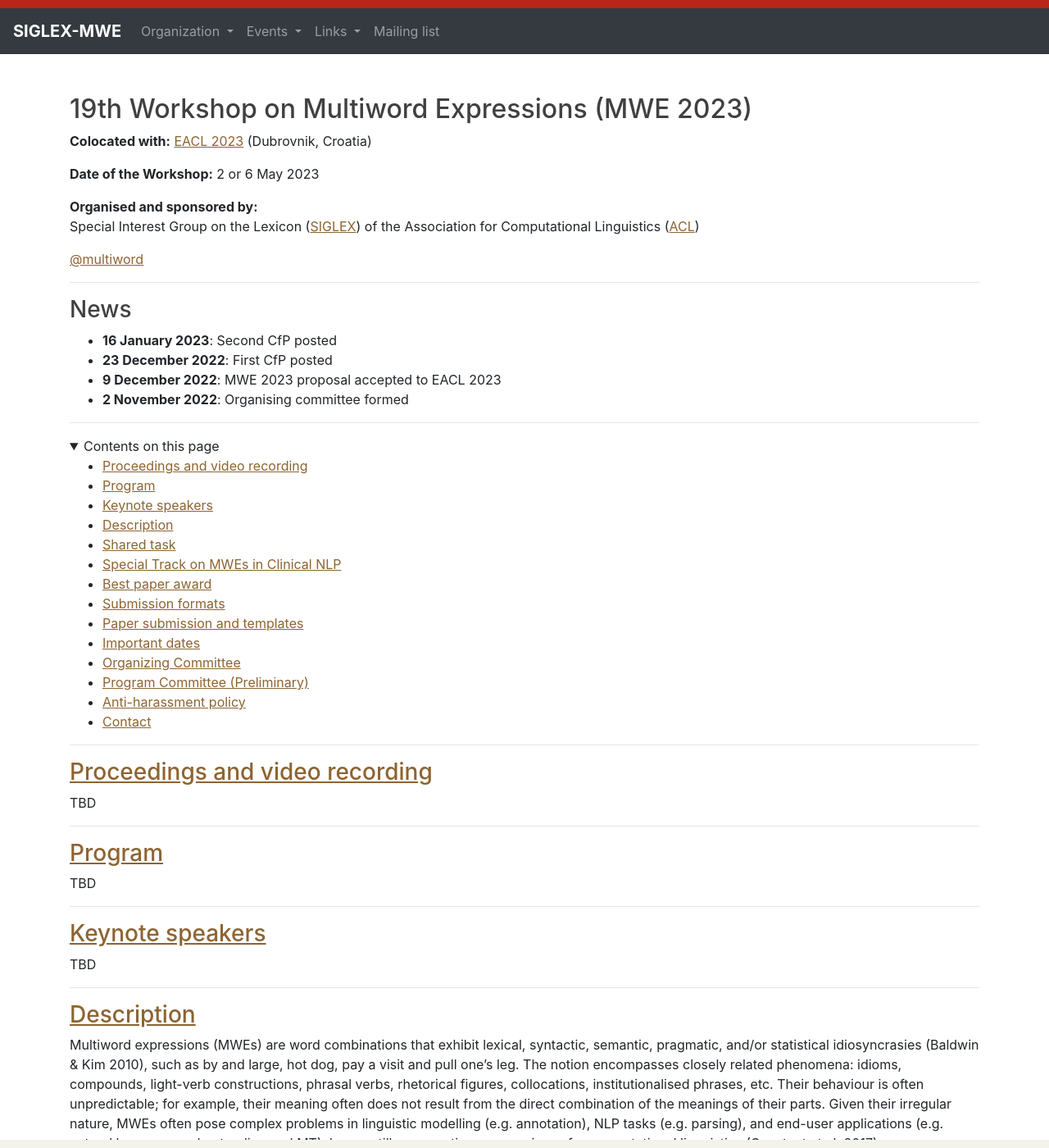
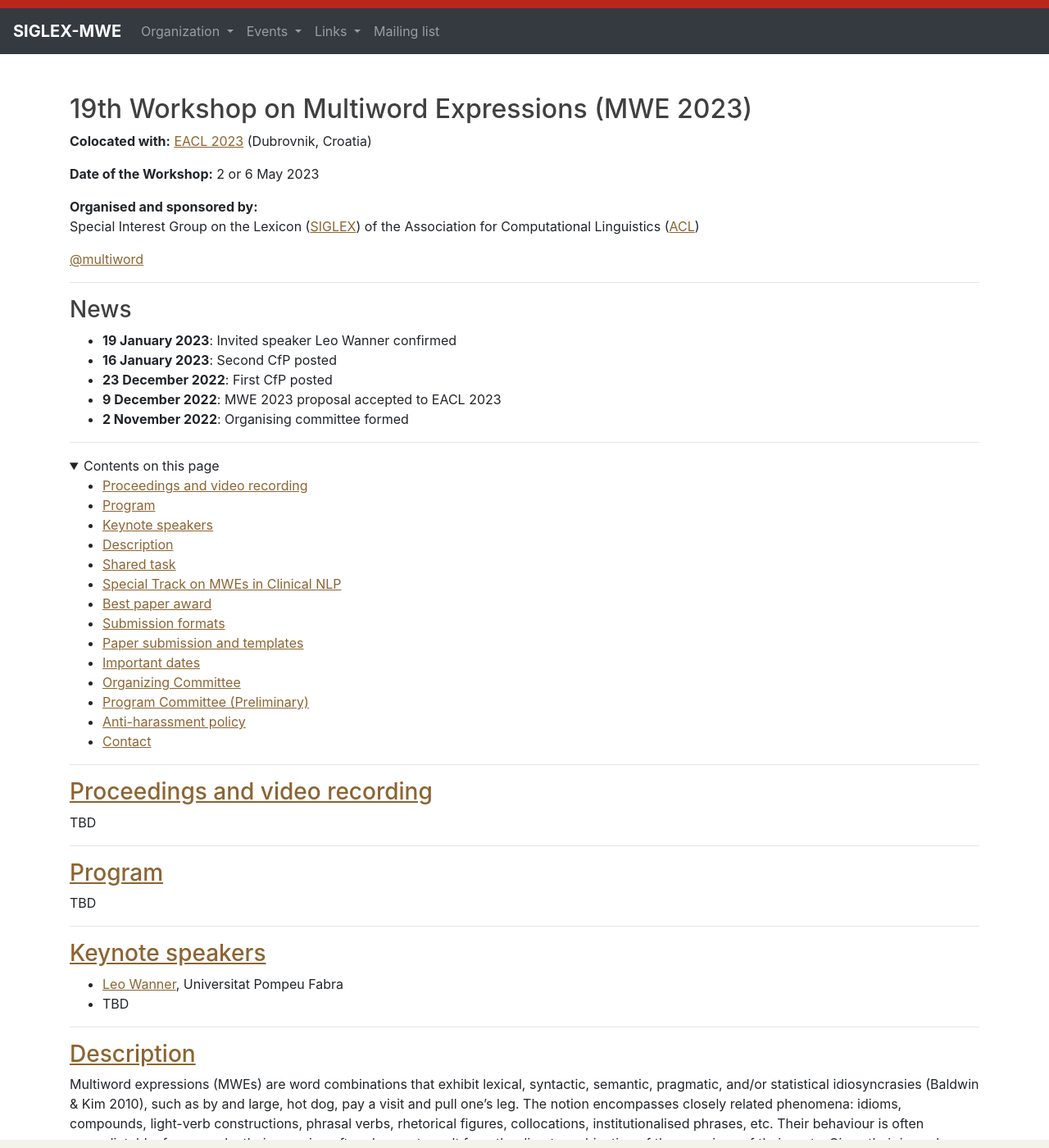
Before and after one commit to multiword/multiword.github.io, a Jekyll site: the page built from mwe2023/index.md, in a window 1280 px wide and 1400 px high. Shown: the whole window at 82% size. Built offline with Jekyll 4.4.1, drawn with Linux system fonts in a browser that asks for light colours; comment, search, counter and statistics services are not loaded.

Commit message:
Added first invited speaker

```diff
--- a/mwe2023/index.md
+++ b/mwe2023/index.md
@@ -30,6 +30,7 @@
 * **December 21, 2021**: First CFP posted.
 * **December 9, 2021**: MWE-2022 proposal accepted at LREC 2022.
 -->
+* **19 January 2023**: Invited speaker Leo Wanner confirmed
 * **16 January 2023**: Second CfP posted
 * **23 December 2022**: First CfP posted
 * **9 December 2022**: MWE 2023 proposal accepted to EACL 2023
@@ -77,7 +78,8 @@
 
 ### <a name="keynotes">Keynote speakers </a>
 
-TBD
+* [Leo Wanner](https://www.icrea.cat/Web/ScientificStaff/leo-wanner-324), Universitat Pompeu Fabra
+* TBD
 
 ------
 
```
